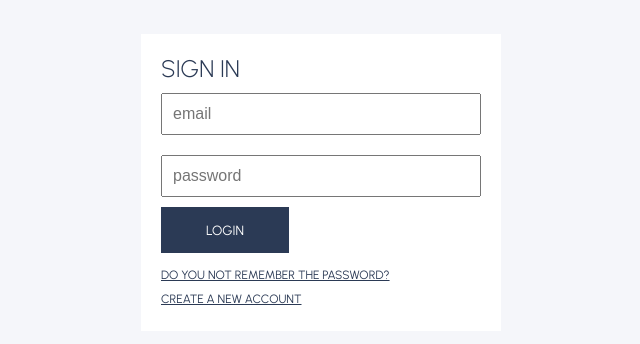
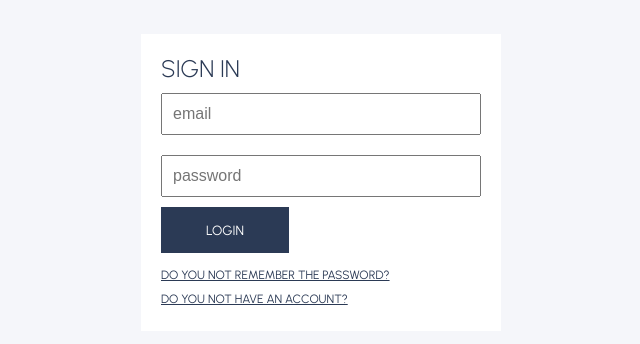
Before and after one commit to fadimedurna/E-Commerce-MERN-with-Redux, a React (Create React App) app in the folder client/: page /login in a window 1280 px wide. Shown: the part 218-562 px from the top of the page, without its empty margins (319-959 px from the left). Built offline with nearby package versions, Linux system fonts and the light colour scheme; no server answers.

Commit message:
some changes for frontend

```diff
--- a/client/src/components/Navbar.jsx
+++ b/client/src/components/Navbar.jsx
@@ -112,7 +112,6 @@ const Navbar = () => {
 
   const handleSignOut = () => {
     logout(dispatch);
-    navigate("/login");
   };
 
   return (
--- a/client/src/pages/Login.jsx
+++ b/client/src/pages/Login.jsx
@@ -91,6 +91,8 @@ function Login() {
       e.preventDefault();
       if (email && password) {
         login(dispatch, { email, password });
+      } else {
+        alert("Please fill in all fields");
       }
     } catch (err) {
       console.log(err);
@@ -117,7 +119,9 @@ function Login() {
             </Button>
             {error && <Error>Something went wrong!</Error>}
             <Link>DO YOU NOT REMEMBER THE PASSWORD?</Link>
-            <Link to='/register'>CREATE A NEW ACCOUNT</Link>
+            <Link onClick={() => navigate("/register")}>
+              DO YOU NOT HAVE AN ACCOUNT?
+            </Link>
           </Form>
         </Wrapper>
       </Container>
--- a/client/src/pages/Register.jsx
+++ b/client/src/pages/Register.jsx
@@ -75,6 +75,9 @@ function Register() {
     // e is the event object
     e.preventDefault();
     register(dispatch, { username, email, password });
+    if (!email && !password && !username) {
+      alert("Please fill out all fields");
+    }
   };
 
   return (
--- a/client/src/pages/Success.jsx
+++ b/client/src/pages/Success.jsx
@@ -56,7 +56,7 @@ const Success = () => {
       }}>
       {orderId
         ? `Order has been created successfully. Your order number is ${orderId}`
-        : `Successfull. Your order is being prepared...`}
+        : `Plese login to place an order! If you are already logged in, please wait a few seconds.`}
       <button
         onClick={handleClick}
         style={{
```
